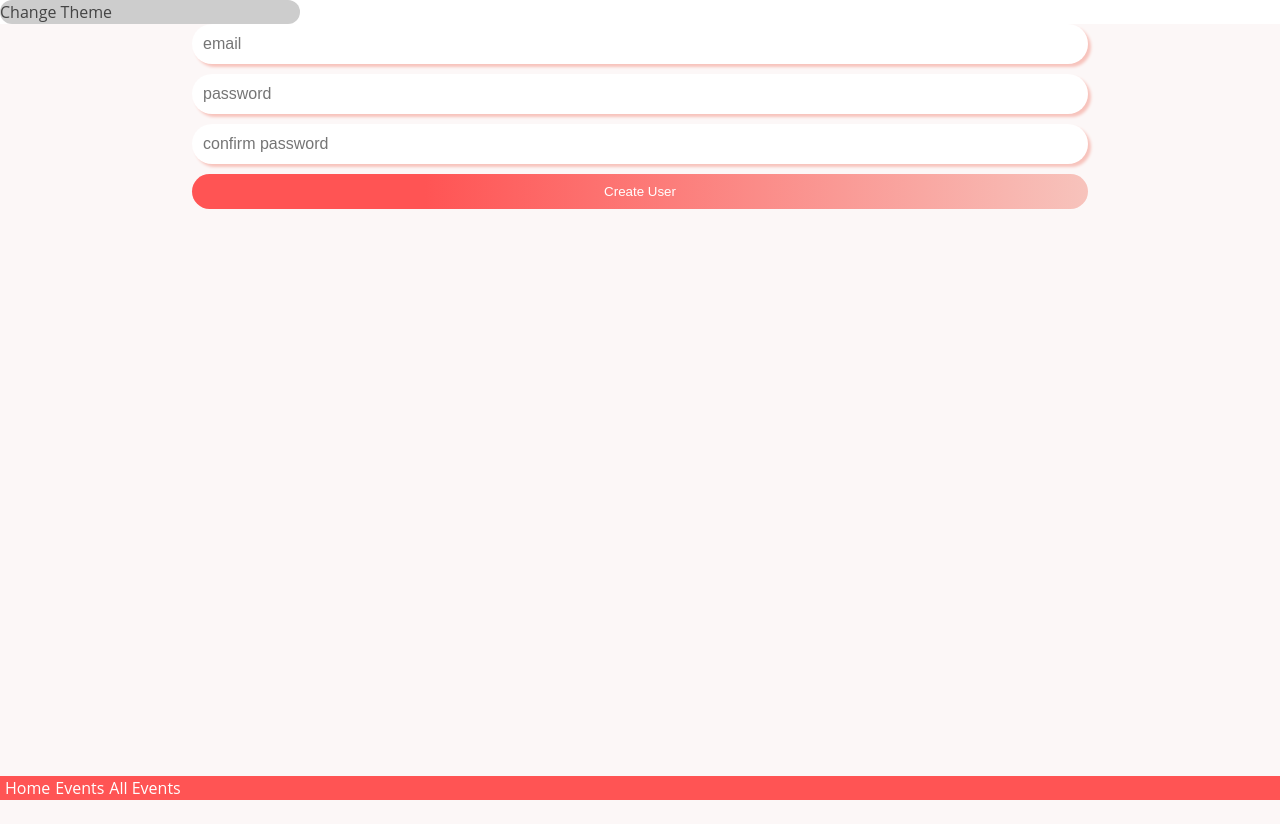
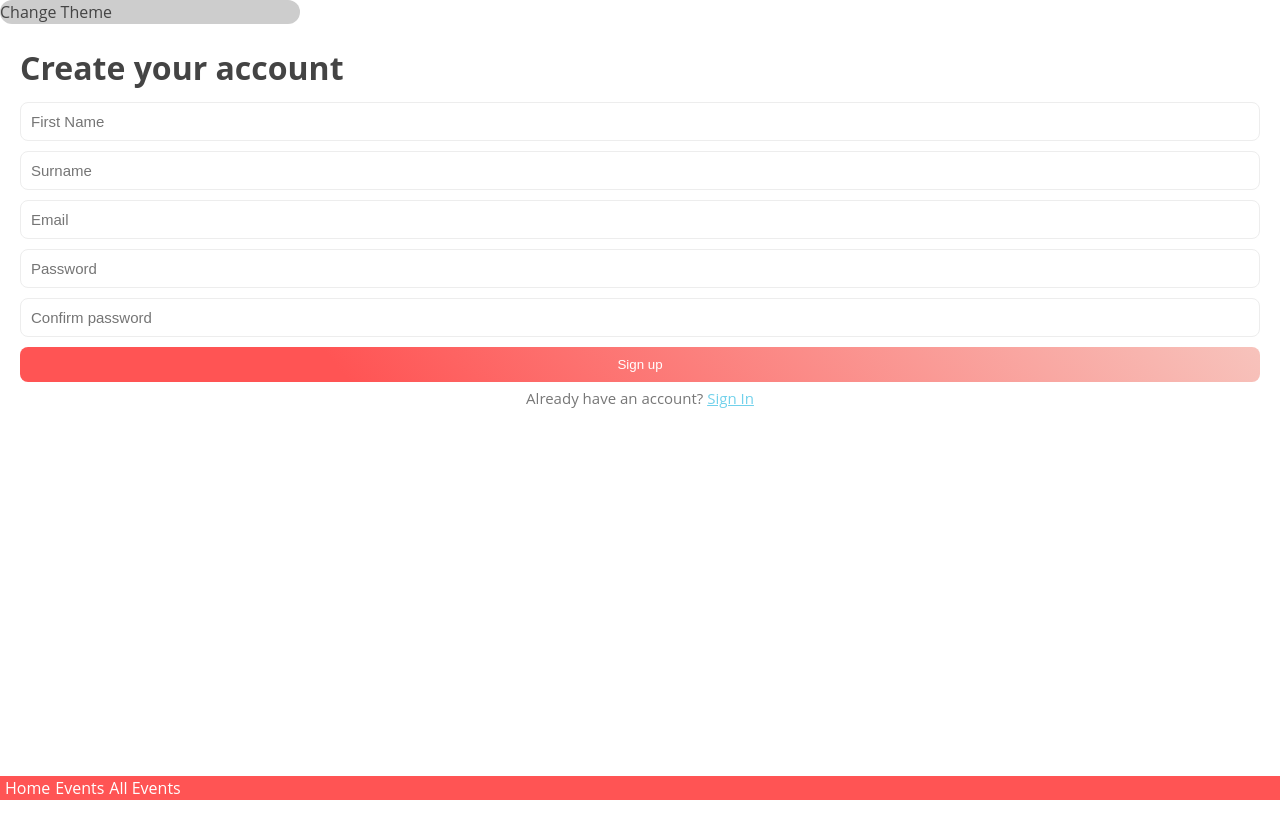
Before and after one commit to SunnyDoubleU/thanks-boss-client, a React (Create React App) app: page /signup in a window 1280 px wide. Built offline with nearby package versions, Linux system fonts and the light colour scheme.

Commit message:
add first name & surname to sign up authentication

```diff
--- a/src/api/apiAuthentication.ts
+++ b/src/api/apiAuthentication.ts
@@ -1,12 +1,13 @@
 import axios from 'axios'
 import qs from 'qs'
+import { IUser } from '../types'
 
 export const apiAuthentication = {
-    createUser: (email: string, password: string) => {
+    createUser: (user: IUser) => {
         return axios({
             method: 'POST',
             url: 'http://localhost:8080/api/createUser',
-            data: qs.stringify({ email, password }),
+            data: qs.stringify(user),
             headers: { 'content-type': 'application/x-www-form-urlencoded' },
         })
     },
--- a/src/pages/authentication/signup/index.tsx
+++ b/src/pages/authentication/signup/index.tsx
@@ -2,22 +2,34 @@ import React, { ChangeEvent, useRef, useState } from 'react'
 import styled from 'styled-components'
 import { apiAuthentication } from '../../../api/apiAuthentication'
 import { useForm } from 'react-hook-form'
+import { IUser } from '../../../types'
 interface IPasswordError {
     error: string
 }
+
 const SMainContainer = styled.div`
-    background: ${(props) => props.theme.colors.background.secondary};
+    background: ${(props) => props.theme.colors.background.primary};
     min-height: 100vh;
     display: flex;
     flex-direction: column;
     align-items: center;
+    font-size: 15px;
+    padding: 20px;
+`
+const SHeader = styled.div`
+    font-size: 32px;
+    font-weight: bold;
+    text-align: left;
+    width: 100%;
+    color: ${(props) => props.theme.colors.text.h1};
+    margin-bottom: 10px;
 `
 const SButton = styled.button`
     background: ${(props) =>
-        `linear-gradient(90deg, ${props.theme.colors.background.tertiary} 26%, ${props.theme.colors.background.quaternary} 100%)`};
+        `linear-gradient(50deg, ${props.theme.colors.background.tertiary} 26%, ${props.theme.colors.background.quaternary} 100%)`};
     padding: 10px;
     border: none;
-    border-radius: 25px;
+    border-radius: 8px;
     color: ${(props) => props.theme.colors.text.secondary};
 `
 const SErrorContainer = styled.div`
@@ -26,14 +38,22 @@ const SErrorContainer = styled.div`
 const SForm = styled.form`
     display: flex;
     flex-direction: column;
-    width: 70%;
+    width: 100%;
 `
 const SInput = styled.input<{ hasError: boolean }>`
-    border: 1px solid ${(props) => (props.hasError ? props.theme.colors.error : 'transparent')};
-    border-radius: 25px;
+    border: 1px solid ${(props) => (props.hasError ? props.theme.colors.error : props.theme.colors.border)};
+    border-radius: 8px;
     padding: 10px;
     margin-bottom: 10px;
-    box-shadow: 3px 3px 3px 0px ${(props) => props.theme.colors.boxShadow};
+    /* box-shadow: 3px 3px 3px 0px ${(props) => props.theme.colors.boxShadow}; */
+`
+const SLogInContainer = styled.div`
+    margin-top: 5px;
+    color: ${(props) => props.theme.colors.text.primary};
+`
+const SToLogIn = styled.span`
+    color: ${(props) => props.theme.colors.accent};
+    text-decoration: underline;
 `
 
 const SignUpPage: React.FC = () => {
@@ -41,34 +61,53 @@ const SignUpPage: React.FC = () => {
     const password = useRef({})
     password.current = watch('password', '')
     const [error, setError] = useState('')
-    const [username, setUsername] = useState('')
-    const isValidForm = () => {
-        //todo: add in more fields for form
-        // return username.length > 0 && passwordAuth()
-    }
 
-    const signUp = async (email: string, password: string) => {
+    const signUp = async (user: IUser) => {
         try {
-            const response = await apiAuthentication.createUser(email, password)
+            const response = await apiAuthentication.createUser(user)
             console.log(response)
         } catch (err) {
             setError(err)
+            console.log(err)
         }
     }
-    // const inputUsername = (e: ChangeEvent<HTMLInputElement>): void => {
-    //     setUsername(e.target.value)
-    // }
+
     const onSubmit = async (data: any) => {
-        signUp(data.email, data.password)
-        alert(JSON.stringify(data))
+        console.log(data)
+        const userInfo = {
+            firstName: data.firstName,
+            surname: data.surname,
+            email: data.email,
+            password: data.password,
+        }
+        signUp(userInfo)
     }
     return (
         <SMainContainer>
+            <SHeader>Create your account</SHeader>
             <SForm onSubmit={(e) => e.preventDefault()}>
                 <SInput
                     type="text"
+                    name="firstName"
+                    placeholder="First Name"
+                    ref={register({
+                        required: 'First name is reqired',
+                    })}
+                    hasError={errors.firstName}
+                />
+                <SInput
+                    type="text"
+                    name="surname"
+                    placeholder="Surname"
+                    ref={register({
+                        required: 'Surname is reqired',
+                    })}
+                    hasError={errors.lastName}
+                />
+                <SInput
+                    type="text"
                     name="email"
-                    placeholder="email"
+                    placeholder="Email"
                     ref={register({
                         required: 'Email is reqired',
                         pattern: {
@@ -82,7 +121,7 @@ const SignUpPage: React.FC = () => {
                 <SInput
                     type="password"
                     name="password"
-                    placeholder="password"
+                    placeholder="Password"
                     ref={register({
                         required: 'You must specify a password',
                         minLength: {
@@ -96,7 +135,7 @@ const SignUpPage: React.FC = () => {
                 <SInput
                     type="password"
                     name="password_repeat"
-                    placeholder="confirm password"
+                    placeholder="Confirm password"
                     ref={register({
                         validate: (value: any) => value === password.current || 'The passwords do not match',
                     })}
@@ -109,10 +148,13 @@ const SignUpPage: React.FC = () => {
                 </SErrorContainer>
 
                 <SButton type="submit" onClick={handleSubmit(onSubmit)}>
-                    Create User
+                    Sign up
                 </SButton>
                 {/* <input type="submit" onClick={handleSubmit(onSubmit)} /> */}
             </SForm>
+            <SLogInContainer>
+                Already have an account? <SToLogIn>Sign In</SToLogIn>
+            </SLogInContainer>
         </SMainContainer>
     )
 }
--- a/src/pages/events/allEvent.tsx
+++ b/src/pages/events/allEvent.tsx
@@ -72,11 +72,11 @@ const Participants: React.FC<ParticipantProps> = ({ participants }) => {
         if (pIndex === length) {
             return (
                 <SParticipant>
-                    {`&`} {participant.username}
+                    {`&`} {participant.firstName}
                 </SParticipant>
             )
         } else {
-            return <SParticipant>{participant.username}</SParticipant>
+            return <SParticipant>{participant.firstName}</SParticipant>
         }
     }
 
--- a/src/types/index.ts
+++ b/src/types/index.ts
@@ -14,5 +14,8 @@ export interface ITransaction {
 }
 
 export interface IUser {
-    username?: string
+    firstName: string
+    surname: string
+    email: string
+    password: string
 }
```
